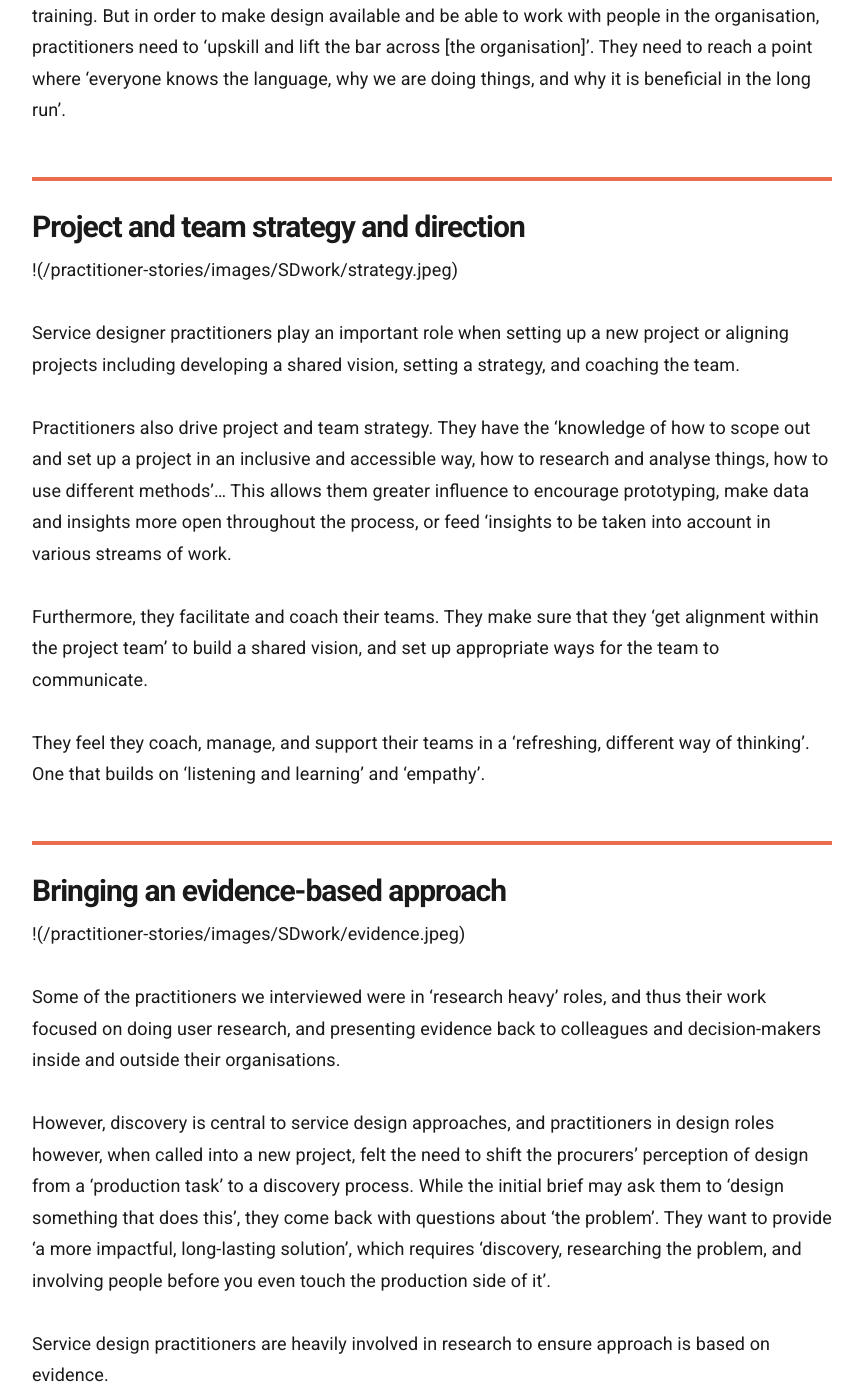
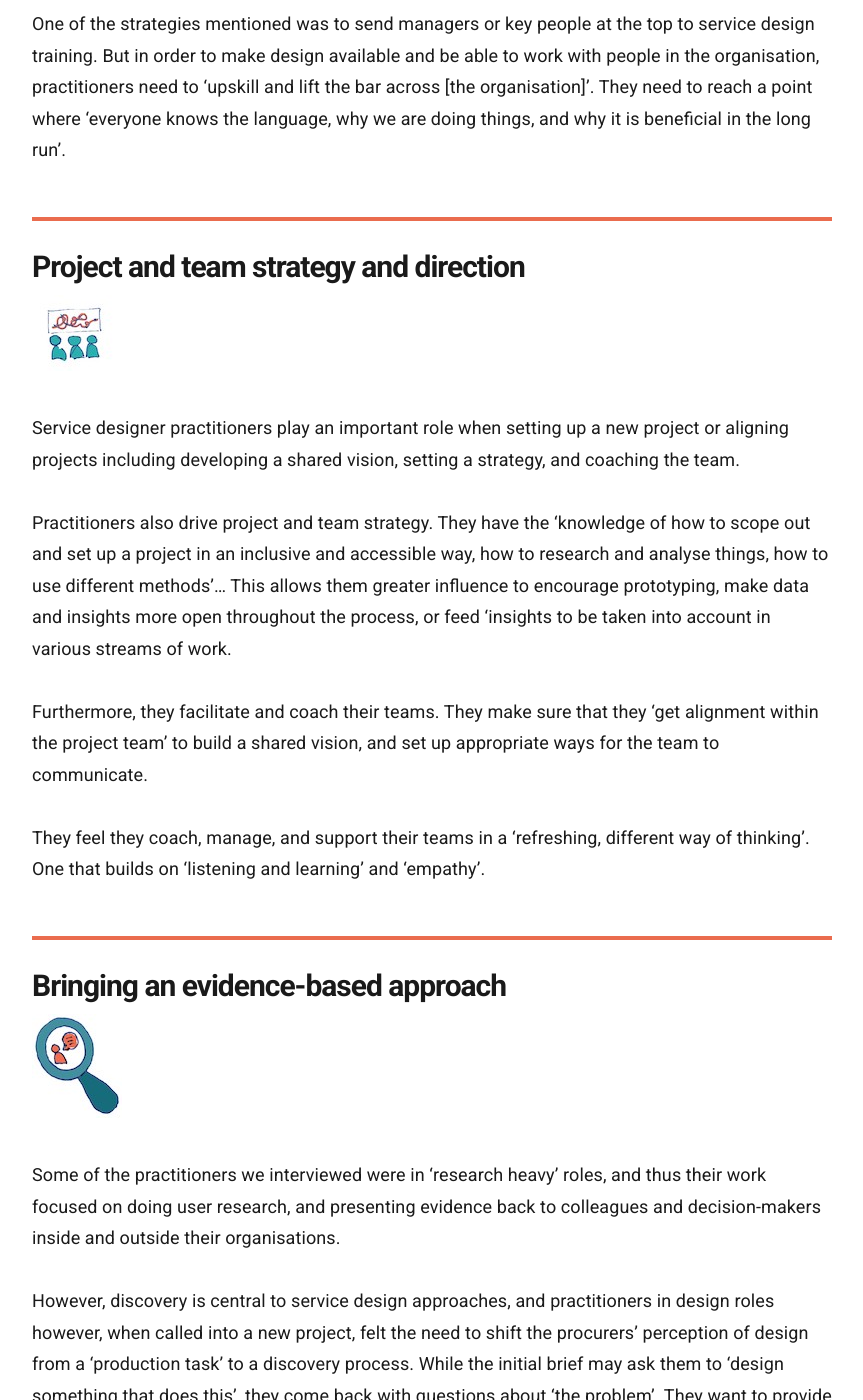
Before and after one commit to stephanie-K/practitioner-stories, a Jekyll site: the page built from _docs/SD-work-contributions/summary.md, in a window 1280 px wide and 1400 px high, scrolled down 3574 px. Shown: the whole window, without its empty margins (358-1221 px from the left). Built offline with Jekyll 4.4.1, drawn with Linux system fonts in a browser that asks for light colours; some of the changed text lies outside the part shown.

Commit message:
add empty string for alt for decorative images

```diff
--- a/_docs/SD-work-contributions/summary.md
+++ b/_docs/SD-work-contributions/summary.md
@@ -57,7 +57,7 @@
 
 <h2 class="top-line-alt" id="building-design-awareness-and-capacity">Building design awareness and capacity</h2>
 
-!(/practitioner-stories/images/SDwork/awareness.jpeg)
+![""](/practitioner-stories/images/SDwork/awareness.jpeg)
 
 Service design practitioners in the public and third sector still constantly face the battle of advocating and proving service design and its value and on the other side demystifying, defining and clarifying it for an organisation or its people.
 
@@ -75,7 +75,7 @@
 
 <h2 class="top-line-alt" id="project-and-team-strategy-and-direction">Project and team strategy and direction</h2>
 
-!(/practitioner-stories/images/SDwork/strategy.jpeg)
+![""](/practitioner-stories/images/SDwork/strategy.jpeg)
 
 Service designer practitioners play an important role when setting up a new project or aligning projects including developing a shared vision, setting a strategy, and coaching the team.
 
@@ -87,7 +87,7 @@
 
 <h2 class="top-line-alt" id="bringing-an-evidence-based-approach">Bringing an evidence-based approach</h2>
 
-!(/practitioner-stories/images/SDwork/evidence.jpeg)
+![""](/practitioner-stories/images/SDwork/evidence.jpeg)
 
 Some of the practitioners we interviewed were in ‘research heavy’ roles, and thus their work focused on doing user research, and presenting evidence back to colleagues and decision-makers inside and outside their organisations.
 
@@ -99,7 +99,7 @@
 
 <h2 class="top-line-alt" id="connecting-things-and-people">Connecting things and people</h2>
 
-!(/practitioner-stories/images/SDwork/connecting.jpeg)
+![""](/practitioner-stories/images/SDwork/connecting.jpeg)
 
 Practitioners also see as part of their roles ‘to connect the dots between different services, departments and organisations’; as well as integrating design approaches with other methodologies such as Scrum and Lean.
 They also found ‘relationship building’ important in their role, driven by their soft skills, openness, and willingness to share. The relationship building in the public sector is different due to the organisational structure, and the willingness to share as a (service) designer adds value to it.
@@ -112,7 +112,7 @@
 
 <h2 class="top-line-alt" id="improving-services-processes-systems">Improving services, processes, and systems</h2>
 
-!(/practitioner-stories/images/SDwork/process.jpeg)
+![""](/practitioner-stories/images/SDwork/process.jpeg)
 
 Ultimately, service design methods seek to improve outputs, experiences, ways of working, services, processes, and systems.
 
```
